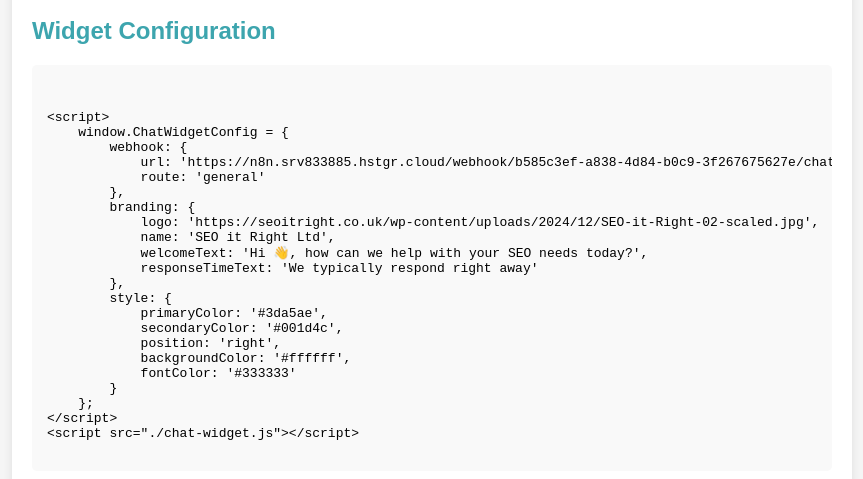
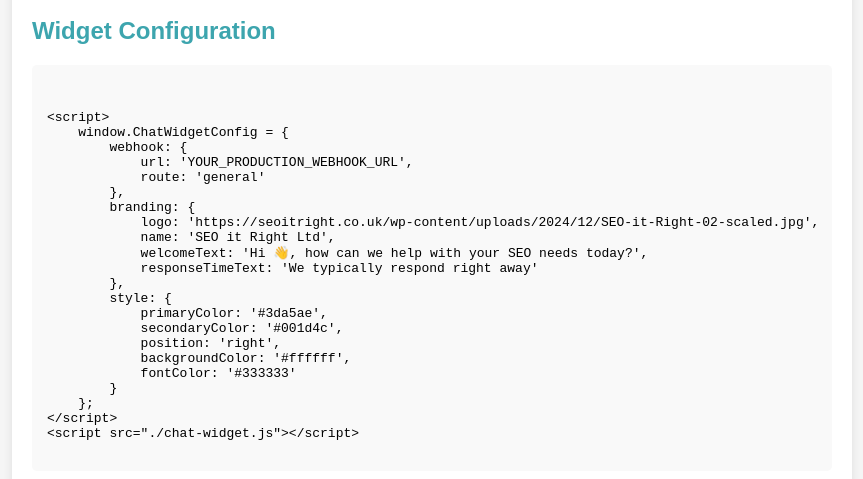
Before and after one commit to adrazz-cyber/n8nchatwidget, a website: page index.html in a window 1280 px wide. Shown: the part 315-794 px from the top of the page, without its empty margins (208-1071 px from the left). Drawn offline with Linux system fonts and the light colour scheme.

Commit message:
Update webhook URL to use placeholder instead of actual URL

```diff
--- a/index.html
+++ b/index.html
@@ -49,7 +49,7 @@
 &lt;script&gt;
     window.ChatWidgetConfig = {
         webhook: {
-            url: 'https://n8n.srv833885.hstgr.cloud/webhook/b585c3ef-a838-4d84-b0c9-3f267675627e/chat',
+            url: 'YOUR_PRODUCTION_WEBHOOK_URL',
             route: 'general'
         },
         branding: {
```
Also changed, not shown: README.md.
